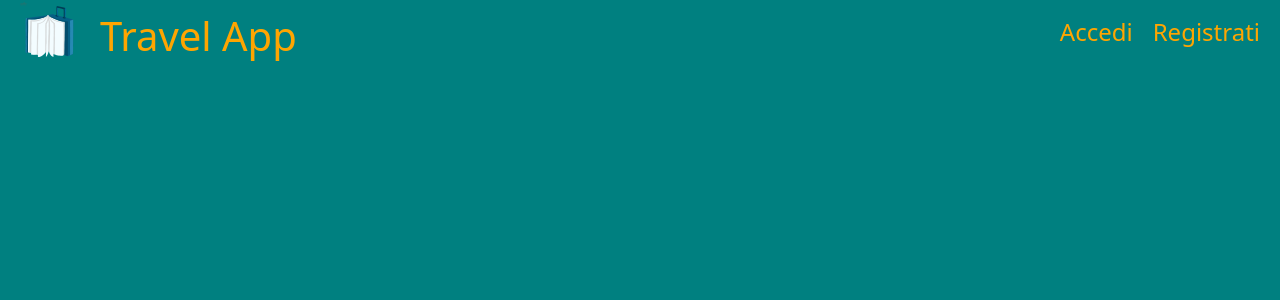
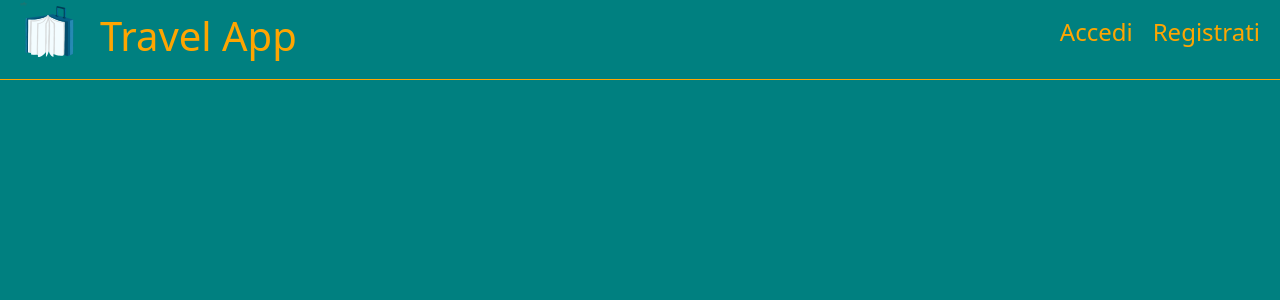
Before and after one commit to DanieleErcoli243/travel-app, a Vue app: page / in a window 1280 px wide. Shown: the top 300 px of the page. Built offline with nearby package versions, Linux system fonts and the light colour scheme.

Commit message:
added a border to the header

```diff
--- a/src/components/AppHeader.vue
+++ b/src/components/AppHeader.vue
@@ -33,6 +33,7 @@ header {
     padding: 10px 20px;
     color: orange;
     height: 80px;
+    border-bottom: 1px solid currentColor;
 }
 
 nav,
```
